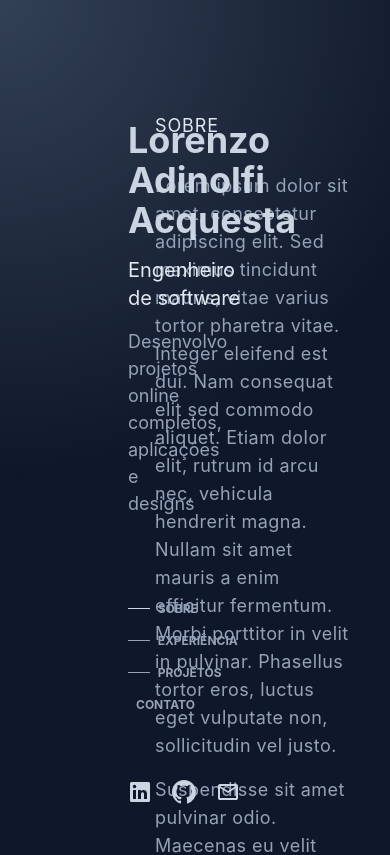
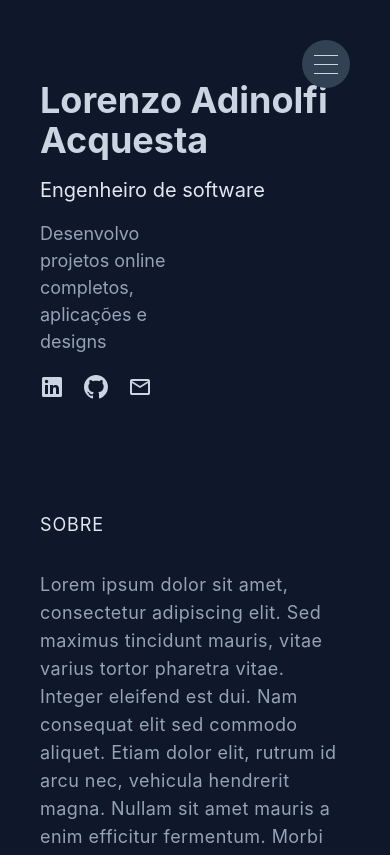
Before and after one commit to Acquesta/v4, a Next.js app: page / in a window 390 px wide. Shown: the top 855 px of the page. Built offline with nearby package versions, Linux system fonts and the light colour scheme.

Commit message:
responsivo

```diff
--- a/app/components/CardsInfos.js
+++ b/app/components/CardsInfos.js
@@ -3,14 +3,14 @@ import Image from "next/image";
 function CardInfos({ id, ref, infos, title }) {
 
     return (
-        <div id={id} ref={ref} className="flex flex-col gap-5 w-1/2 mx-10 my-10">
+        <div id={id} ref={ref} className="flex flex-col gap-5 lg:w-1/2 mx-10 my-10">
             <h2 className="text-slate-200 uppercase tracking-wider mt-10">{title}</h2>
             {
                 infos.map(info => (
-                    <div className={`flex flex-col justify-center hover:bg-slate-700/30 py-5 px-3 rounded-xl cursor-pointer shadow-xl`}>
+                    <div className={`flex lg:flex-col max-md:flex-col justify-center gap-2 hover:bg-slate-700/30 py-5 px-3 rounded-xl cursor-pointer shadow-xl`}>
                         {
                             info.image &&
-                                <div className="w-3/4">
+                                <div className="w-3/4 max-sm:w-full max-sm:mx-auto">
                                     <Image
                                         src='/projeto.jpg'
                                         layout="responsive"
@@ -21,7 +21,7 @@ function CardInfos({ id, ref, infos, title }) {
                                 </div>
                         }
                         <div className="w-1/2">
-                            <h4 className="text-slate-500 font-bold">{info.date}</h4>
+                            <h4 className="text-slate-500 font-bold text-center lg:text-start max-md:text-start">{info.date}</h4>
                         </div>
                         <div className="">
                             <h4 className="text-teal-400 text-lg font-bold">{info.title}</h4>
--- a/app/components/Header.js
+++ b/app/components/Header.js
@@ -4,15 +4,45 @@ function Header({ lingua, isVisible }) {
 
     console.log(isVisible);
 
+    const [ hamburguer, setHamburguer ] = useState(false)
+
+    const handleHamburguer = () => {
+        hamburguer ? setHamburguer(false) : setHamburguer(true)
+        console.log(hamburguer)
+    }
+
     return (
-        <div className="z-30 fixed top-10 left-32 flex flex-col justify-between mx-auto py-20 w-1/3 h-[100vh]">
+        <div className="z-30 lg:fixed top-10 left-32 flex flex-col lg:justify-between mx-10 lg:mx-auto py-20 lg:w-1/3 lg:h-[100vh]">
             <div>
                 <h1 className="text-slate-300 text-4xl font-bold">Lorenzo Adinolfi Acquesta</h1>
                 <h2 className="text-slate-200 text-xl my-4">Engenheiro de software</h2>
                 <p className="w-1/2 mt-4 text-slate-400 text-lg leading-normal">Desenvolvo projetos online completos, aplicações e designs</p>
             </div>
-            <div>
+            <div className="lg:hidden fixed top-10 right-0 px-10 flex flex-col justify-center items-center">
+                <div onClick={() => handleHamburguer()} className="flex flex-col gap-2 w-12 h-12 items-center justify-center cursor-pointer bg-slate-700 rounded-full">
+                    <div className="w-6 h-[1px] bg-slate-300"></div>
+                    <div className="w-6 h-[1px] bg-slate-300"></div>
+                    <div className="w-6 h-[1px] bg-slate-300"></div>
+                </div>
 
+                <div className={`${hamburguer ? 'block' : 'hidden'} absolute top-14 `}>
+                    <a href="#sobre"  className={`z-30 mt-4 flex items-center gap-2 uppercase font-bold text-xs text-slate-400 cursor-pointer transition-all ${isVisible.sobre ? 'text-slate-100 w-full' : ''}`} >
+                        <p  className="mx-auto">Sobre</p>
+                    </a>
+                    <a href="#experiencia" className={`z-30  mt-4 flex items-center gap-2 uppercase font-bold text-xs text-slate-400 cursor-pointer transition-all ${isVisible.cardInfos ? 'text-slate-100 w-full' : ''}`}>
+                        <p className="mx-auto">Experiência</p>
+                    </a>
+
+                    <a href="#projetos" className={`z-30  mt-4 flex items-center gap-2 uppercase font-bold text-xs text-slate-400 cursor-pointer transition-all ${isVisible.cardProjetos ? 'text-slate-100 w-full' : ''}`}>
+                        <p className="mx-auto">Projetos</p>
+                    </a>
+
+                    <a href="#contato" className=" mt-4 flex items-center gap-2 uppercase font-bold text-xs text-slate-400 cursor-pointer transition-all">
+                        <p className="mx-auto">Contato</p>
+                    </a>
+                </div>
+            </div>
+            <div className="hidden lg:block">
                     <a href="#sobre"  className={`z-30 w-1/3 mt-4 flex items-center gap-2 uppercase font-bold text-xs text-slate-400 cursor-pointer hover:text-slate-300 hover:w-full transition-all ${isVisible.sobre ? 'text-slate-100 w-full' : ''}`} >
                         <div className="bg-slate-300 w-1/6 h-[1px]"></div>
                         <p>Sobre</p>
@@ -33,7 +63,7 @@ function Header({ lingua, isVisible }) {
                     </a>
             </div>
             <div>
-                <ul className="flex gap-5">
+                <ul className="flex gap-5 mt-5">
                     <li className="cursor-pointer">
                         <a>
                         <svg xmlns="http://www.w3.org/2000/svg" viewBox="0 0 24 24" fill="#cbd5e1" className="h-6 w-6" aria-hidden="true"><path d="M20.5 2h-17A1.5 1.5 0 002 3.5v17A1.5 1.5 0 003.5 22h17a1.5 1.5 0 001.5-1.5v-17A1.5 1.5 0 0020.5 2zM8 19H5v-9h3zM6.5 8.25A1.75 1.75 0 118.3 6.5a1.78 1.78 0 01-1.8 1.75zM19 19h-3v-4.74c0-1.42-.6-1.93-1.38-1.93A1.74 1.74 0 0013 14.19a.66.66 0 000 .14V19h-3v-9h2.9v1.3a3.11 3.11 0 012.7-1.4c1.55 0 3.36.86 3.36 3.66z"></path></svg>
--- a/app/components/Sobre.js
+++ b/app/components/Sobre.js
@@ -1,6 +1,6 @@
 function Sobre({ ref }) {
     return (
-        <div id="sobre" ref={ref} className="right-20 text-slate-400 w-1/2 mx-10 py-20 text-lg tracking-wide">
+        <div id="sobre" ref={ref} className="right-20 text-slate-400 lg:w-1/2 mx-10 lg:py-20 text-lg tracking-wide">
             <h2 className="text-slate-200 uppercase tracking-wider my-8">Sobre</h2>
             <p className="mb-4 ">Lorem ipsum dolor sit amet, consectetur adipiscing elit. Sed maximus tincidunt mauris, vitae varius tortor pharetra vitae. Integer eleifend est dui. Nam consequat elit sed commodo aliquet. Etiam dolor elit, rutrum id arcu nec, vehicula hendrerit magna. Nullam sit amet mauris a enim efficitur fermentum. Morbi porttitor in velit in pulvinar. Phasellus tortor eros, luctus eget vulputate non, sollicitudin vel justo.</p>
             <p className="mb-4">Suspendisse sit amet pulvinar odio. Maecenas eu velit justo. Vestibulum ante ipsum primis in faucibus orci luctus et ultrices posuere cubilia curae; Maecenas venenatis consequat malesuada. Ut a elit sit amet quam eleifend consectetur et vel massa. Cras quis cursus tellus. Ut arcu metus, gravida in volutpat ut, ultricies vitae ante. Donec tincidunt luctus eros, eget semper turpis facilisis ac. Sed hendrerit magna sit amet sapien suscipit gravida. Vestibulum in convallis ligula, id tempor mi. Nulla luctus orci sit amet scelerisque dapibus. Donec tincidunt lectus non enim viverra hendrerit. Suspendisse rutrum quam vel risus vestibulum euismod. Nullam accumsan tempus velit, sodales tincidunt risus ultrices nec. Aenean at erat turpis. Nullam lobortis, mi ut imperdiet tempor, elit enim hendrerit nisl, in ullamcorper tortor ex sit amet augue.</p>
--- a/app/page.js
+++ b/app/page.js
@@ -183,10 +183,10 @@ export default function Home() {
   ]
 
   return (
-    <div className="scroll-smooth">
+    <div className="scroll-smooth transition-all">
       <div
         style={gradientStyle}
-        className="-z-30 fixed inset-0 bg-slate-700 h-[100vh] w-full flex justify-around"
+        className="-z-30 hidden lg:fixed inset-0 bg-slate-700 h-[100vh] w-full lg:flex justify-around"
       ></div>
       <Header lingua={"pt-br"} isVisible={isVisible} />
       <div className="flex flex-col justify-center items-end">
```
